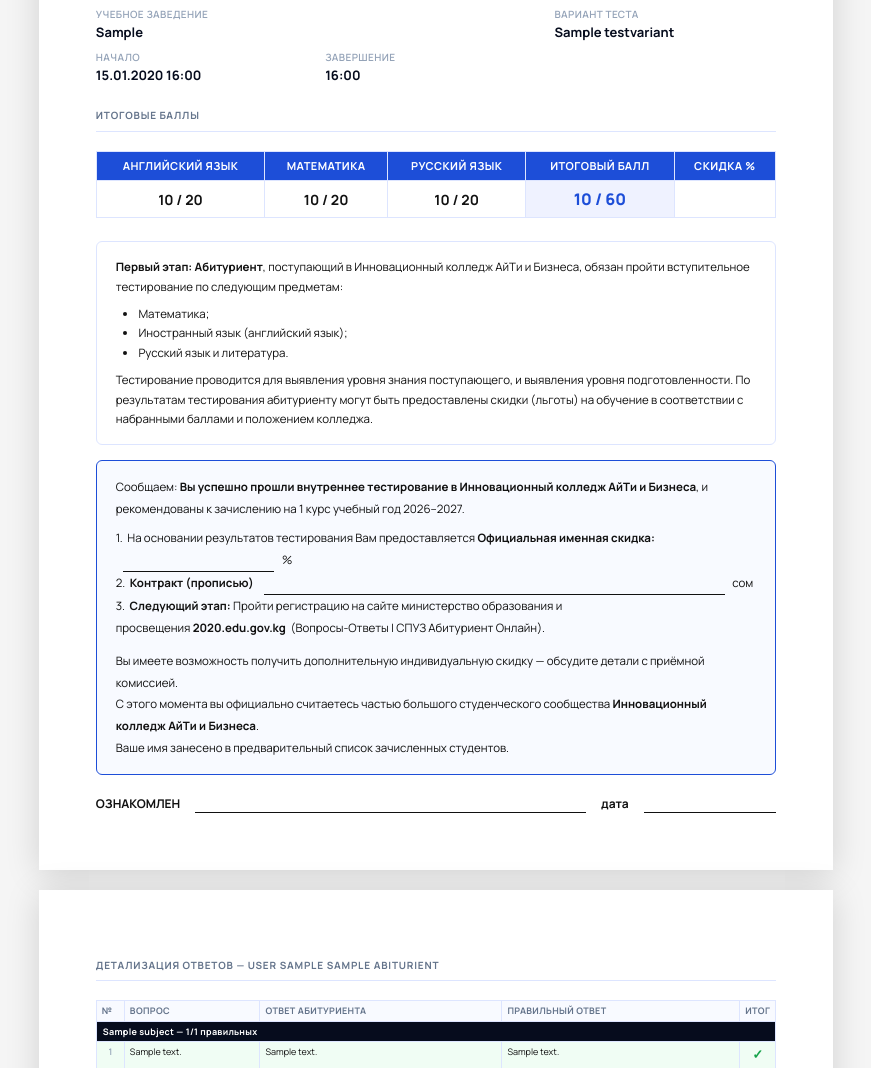
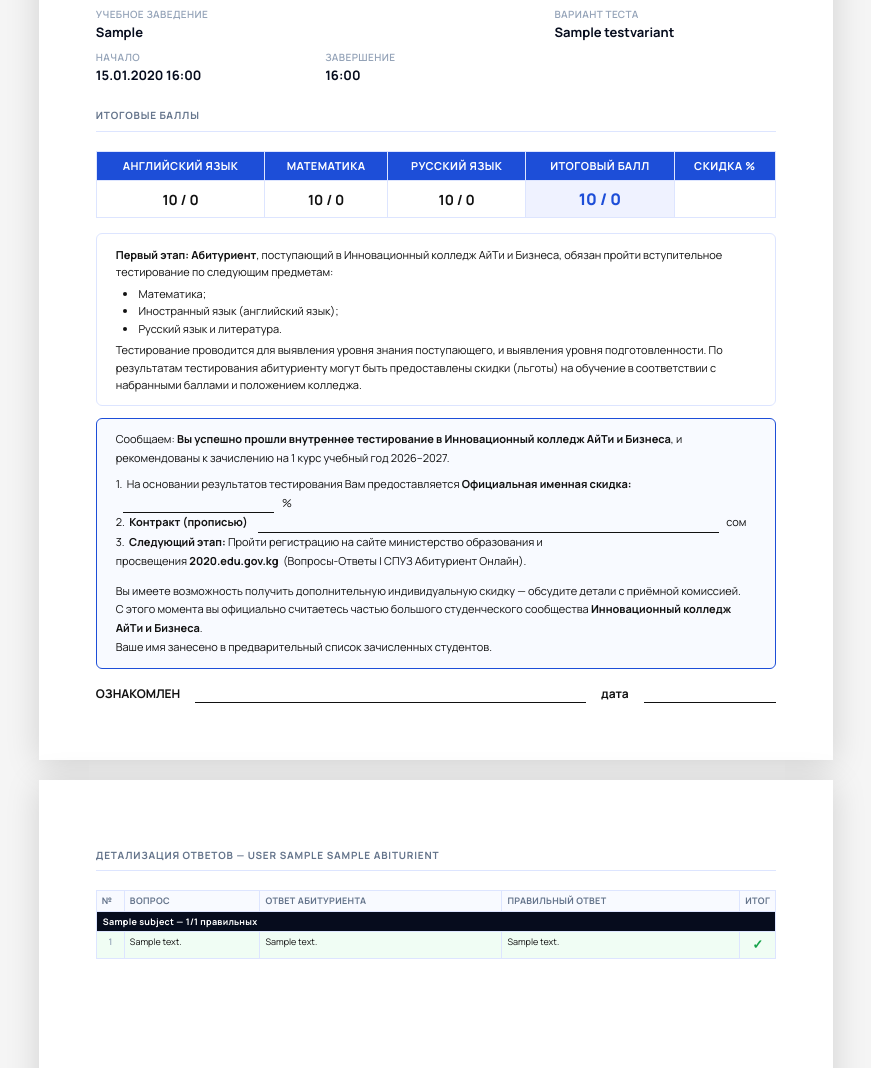
Before and after one commit to q-werty452/test, a Django app: page /staff/student/1/print/ in a window 1280 px wide. Shown: the part 452-1520 px from the top of the page, without its empty margins (204-1075 px from the left). Run offline with Django 4.2, Linux system fonts and the light colour scheme; a user stored in the database is signed in; tables that the repository leaves empty hold one stand-in row (values such as "Sample post").

Commit message:
fix: do html dainemic

```diff
--- a/templates/testing/staff/dashboard.html
+++ b/templates/testing/staff/dashboard.html
@@ -112,7 +112,7 @@
         </div>
         <div>
           <div class="staff-stat-num" style="color:#d97706">{{ avg_score }}</div>
-          <div class="staff-stat-label">Средний балл (из 60)</div>
+          <div class="staff-stat-label">Средний балл</div>
         </div>
       </div>
       <div class="staff-stat-card" style="margin-left:auto">
@@ -207,7 +207,7 @@
                 {% if ab.result.total_score >= 42 %}total-badge--green
                 {% elif ab.result.total_score >= 30 %}total-badge--yellow
                 {% else %}total-badge--red{% endif %}">
-                {{ ab.result.total_score }}/60
+                {{ ab.result.total_score }}/{{ ab.test_variant.question_count }}
               </span>
             </td>
             <td><span class="status-badge status-badge--done">Завершён</span></td>
--- a/templates/testing/staff/print_report.html
+++ b/templates/testing/staff/print_report.html
@@ -111,13 +111,27 @@
       margin-top: 6mm; border-top: 1px solid #dde5ff; padding-top: 3mm;
     }
 
+    /* ── Подпись не отрывается от предыдущего блока ── */
+    .sign-block {
+      page-break-inside: avoid;
+      break-inside: avoid;
+      page-break-before: avoid;
+      break-before: avoid;
+    }
+
     /* ── Печать ── */
     @media print {
       .screen-only { display: none !important; }
       body { background: #fff; }
-      .page { margin: 0; box-shadow: none; width: 100%; min-height: auto; padding: 12mm; }
+      .page { margin: 0; box-shadow: none; width: 100%; min-height: auto; padding: 8mm 12mm; }
       @page { size: A4 portrait; margin: 0; }
       .page-break { page-break-before: always; }
+
+      /* Уплотняем все вертикальные отступы */
+      .doc-header { margin-bottom: 4mm; padding-bottom: 3mm; }
+      .section-title { margin-top: 3mm !important; margin-bottom: 2mm; }
+      .info-grid { gap: 2mm; }
+      .scores-table th, .scores-table td { padding: 4px 8px; }
     }
   </style>
 </head>
@@ -220,10 +234,10 @@
     </thead>
     <tbody>
       <tr>
-        <td>{{ abiturient.result.english_score }} / 20</td>
-        <td>{{ abiturient.result.math_score }} / 20</td>
-        <td>{{ abiturient.result.russian_score }} / 20</td>
-        <td class="total-cell">{{ abiturient.result.total_score }} / 60</td>
+        <td>{{ abiturient.result.english_score }} / {{ english_max }}</td>
+        <td>{{ abiturient.result.math_score }} / {{ math_max }}</td>
+        <td>{{ abiturient.result.russian_score }} / {{ russian_max }}</td>
+        <td class="total-cell">{{ abiturient.result.total_score }} / {{ max_total }}</td>
         <td>&nbsp;</td>
       </tr>
     </tbody>
@@ -231,9 +245,9 @@
   {% endif %}
 
   <!-- Информационный блок -->
-  <div style="margin-top:6mm; padding:4mm 5mm; border:1px solid #dde5ff; border-radius:6px; font-size:11.5px; line-height:1.7; color:#111;">
+  <div style="margin-top:4mm; padding:3mm 5mm; border:1px solid #dde5ff; border-radius:6px; font-size:11px; line-height:1.6; color:#111;">
     <p><b>Первый этап: Абитуриент</b>, поступающий в Инновационный колледж АйТи и Бизнеса, обязан пройти вступительное тестирование по следующим предметам:</p>
-    <ul style="margin:2mm 0 2mm 6mm;">
+    <ul style="margin:1mm 0 1mm 6mm;">
       <li>Математика;</li>
       <li>Иностранный язык (английский язык);</li>
       <li>Русский язык и литература.</li>
@@ -242,7 +256,7 @@
   </div>
 
   <!-- Блок результата и зачисления -->
-  <div style="margin-top:4mm; padding:4mm 5mm; border:1.5px solid #1d4ed8; border-radius:6px; font-size:11.5px; line-height:1.9; color:#111; background:#f8faff;">
+  <div style="margin-top:3mm; padding:3mm 5mm; border:1.5px solid #1d4ed8; border-radius:6px; font-size:11px; line-height:1.7; color:#111; background:#f8faff;">
     <p>Сообщаем:&nbsp;<b>Вы успешно прошли внутреннее тестирование в Инновационный колледж АйТи и Бизнеса</b>, и рекомендованы к зачислению на {{ course }} курс учебный год {{ academic_year }}.</p>
     <p style="margin-top:2mm;">1.&nbsp;&nbsp;На основании результатов тестирования Вам предоставляется <b>Официальная именная скидка:</b>
       <span style="display:inline-block; border-bottom:1px solid #111; min-width:40mm; margin:0 2mm;">&nbsp;</span>%
@@ -257,7 +271,7 @@
   </div>
 
   <!-- ОЗНАКОМЛЕН -->
-  <div style="margin-top:5mm; display:flex; align-items:flex-end; gap:4mm; font-size:12px; font-weight:700;">
+  <div class="sign-block" style="margin-top:4mm; display:flex; align-items:flex-end; gap:4mm; font-size:12px; font-weight:700;">
     <span>ОЗНАКОМЛЕН</span>
     <span style="flex:1; border-bottom:1px solid #111;">&nbsp;</span>
     <span>дата</span>
--- a/testing/staff_views.py
+++ b/testing/staff_views.py
@@ -21,7 +21,7 @@
 from openpyxl.styles import Font, Alignment, PatternFill, Border, Side
 from openpyxl.utils import get_column_letter
 
-from .models import Abiturient, TestResult, AbiturientAnswer, Subject, TestVariant, SiteSettings
+from .models import Abiturient, TestResult, AbiturientAnswer, Subject, TestVariant, SiteSettings, Question
 
 # URL для редиректа при недостатке прав
 _LOGIN_URL = 'staff_login'
@@ -138,10 +138,15 @@
     )
 
     subjects_data = _group_answers_by_subject(answers)
+    english_max, math_max, russian_max, max_total = _compute_max_scores(subjects_data)
 
     context = {
         'abiturient':    abiturient,
         'subjects_data': subjects_data,
+        'english_max':   english_max,
+        'math_max':      math_max,
+        'russian_max':   russian_max,
+        'max_total':     max_total,
     }
     return render(request, 'testing/staff/student_detail.html', context)
 
@@ -172,6 +177,7 @@
     )
 
     subjects_data = _group_answers_by_subject(answers)
+    english_max, math_max, russian_max, max_total = _compute_max_scores(subjects_data)
 
     now = timezone.now()
     course = 1 if abiturient.grade == '9' else 2
@@ -184,6 +190,10 @@
         'now':           now,
         'course':        course,
         'academic_year': academic_year,
+        'english_max':   english_max,
+        'math_max':      math_max,
+        'russian_max':   russian_max,
+        'max_total':     max_total,
     }
     return render(request, 'testing/staff/print_report.html', context)
 
@@ -250,10 +260,10 @@
         ('Дата теста',    13),
         ('Начало',        10),
         ('Конец',         10),
-        ('Английский\n(из 20)', 13),
-        ('Математика\n(из 20)', 13),
-        ('Русский яз.\n(из 20)',13),
-        ('Итого\n(из 60)', 11),
+        ('Английский', 13),
+        ('Математика', 13),
+        ('Русский яз.', 13),
+        ('Итого', 11),
         ('%',              8),
     ]
 
@@ -283,7 +293,8 @@
         mat   = result.math_score    if result else '—'
         rus   = result.russian_score if result else '—'
         total = result.total_score   if result else '—'
-        pct   = f'{round(result.total_score / 60 * 100)}%' if result else '—'
+        max_q = Question.objects.filter(variant=ab.test_variant).count() if ab.test_variant else 0
+        pct   = f'{round(result.total_score / max_q * 100)}%' if (result and max_q) else '—'
 
         row_values = [
             row_idx,
@@ -382,6 +393,20 @@
     return redirect('staff_dashboard')
 
 
+def _compute_max_scores(subjects_data):
+    """Возвращает (english_max, math_max, russian_max, total_max) из данных subjects_data."""
+    english_max = math_max = russian_max = 0
+    for g in subjects_data:
+        name_lower = g['subject'].name.lower()
+        if 'англ' in name_lower or 'english' in name_lower:
+            english_max = g['total']
+        elif 'мат' in name_lower or 'math' in name_lower:
+            math_max = g['total']
+        elif 'рус' in name_lower or 'russian' in name_lower:
+            russian_max = g['total']
+    return english_max, math_max, russian_max, english_max + math_max + russian_max
+
+
 def _group_answers_by_subject(answers_qs):
     """Группирует QuerySet ответов по предмету, возвращает упорядоченный список."""
     groups = {}
```
Also changed, not shown: templates/testing/register.html (+21 -4 lines), templates/testing/staff/student_detail.html (+4 -4 lines), testing/views.py (+15 -0 lines).
